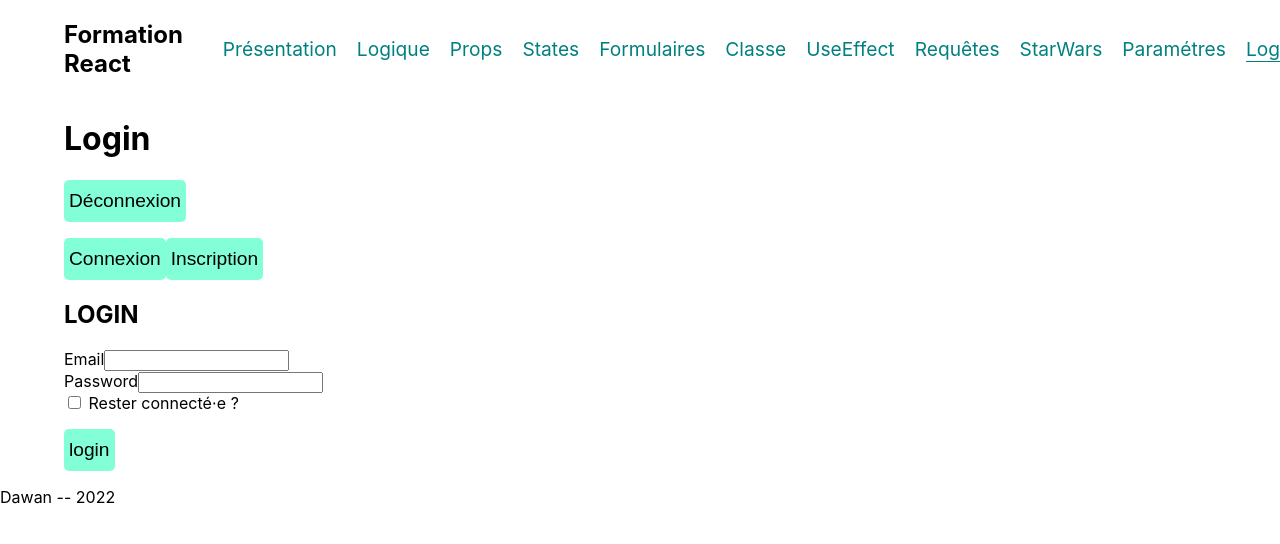
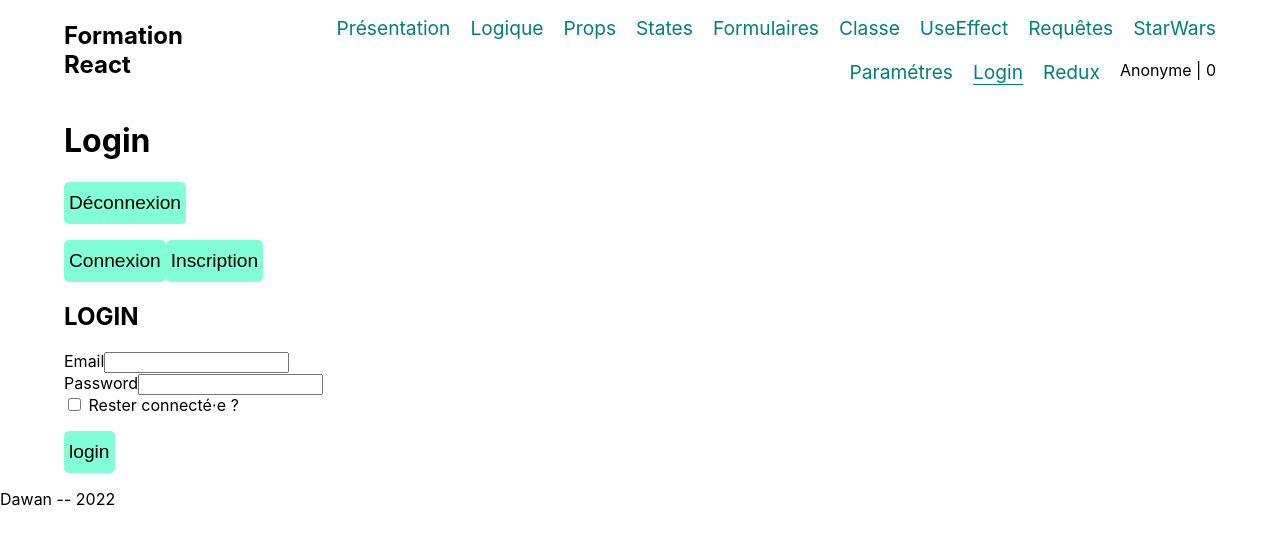
Before and after one commit to Thaisrr/react-2410, a React (Create React App) app: page /login in a window 1280 px wide. Shown: the top 544 px of the page. Built offline with nearby package versions, Linux system fonts and the light colour scheme.

Commit message:
:tada: Store : counter

```diff
--- a/db/db.json
+++ b/db/db.json
@@ -36,6 +36,11 @@
       "email": "titi@mail.fr",
       "password": "$2a$10$a186yRPggBfeLCllZh1NPuvtOII3Ozx1No6GLUedDtrtGiKlqv9mG",
       "id": 2
+    },
+    {
+      "email": "abc@mail.fr",
+      "password": "$2a$10$qc./HHxlWhQ6Oe7edQOX4e30ELVvAMI6POiiSmH9ONqlGj0.iK8OK",
+      "id": 3
     }
   ],
   "secret": {
--- a/package.json
+++ b/package.json
@@ -3,6 +3,7 @@
   "version": "0.1.0",
   "private": true,
   "dependencies": {
+    "@reduxjs/toolkit": "^1.8.6",
     "@testing-library/jest-dom": "^5.16.5",
     "@testing-library/react": "^13.4.0",
     "@testing-library/user-event": "^13.5.0",
@@ -11,6 +12,7 @@
     "react": "^18.2.0",
     "react-dom": "^18.2.0",
     "react-hook-form": "^7.38.0",
+    "react-redux": "^8.0.4",
     "react-router-dom": "^6.4.2",
     "react-scripts": "5.0.1",
     "web-vitals": "^2.1.4"
--- a/src/App.js
+++ b/src/App.js
@@ -11,17 +11,19 @@ import ClasseComponent from "./pages/ClasseComponent";
 import HookEffet from "./pages/HookEffet";
 import Requetes from "./pages/Requetes";
 import StarWars from "./pages/StarWars";
-import React from "react";
+import React, {useState} from "react";
 import {Suspense} from "react";
 import SearchBooks from "./pages/SearchBooks";
 import Login from "./pages/Login";
 import {is_logged} from "./utils/service/AuthService";
 import Secret from "./pages/Secret";
+import Redux from "./pages/Redux";
 const Parametres = React.lazy(() => import("./pages/Parametres"));
 const BookDetails = React.lazy(() => import( "./pages/BookDetails"));
 
 
 function App() {
+    const [isLogged, setLogged] = useState(is_logged())
     const ProtectedRoute = ({children}) => {
         if(is_logged()) return children;
         return <Navigate to='/login' replace/>
@@ -30,7 +32,7 @@ function App() {
   return (
     <div className="App">
         <BrowserRouter> {/* Pour indiquer à react d'utiliser le router */}
-            <Navigation/>
+            <Navigation status={isLogged}/>
             <Suspense fallback={<div>Chargement de la page...</div>}>
             <Routes> {/* a mettre à l'endroit où on souhaite que le router injecte les composants */}
                 <Route path="/" element={<Presentation/>} /> {/* Pour déclarer le chemin des composants pages */}
@@ -51,7 +53,8 @@ function App() {
                     <Route path='book/:id' element={<BookDetails/> }/>
                     <Route path='search' element={<SearchBooks/>} />
                 </Route>
-                <Route path='/login' element={<Login/>} />
+                <Route path='/login' element={<Login setLog={setLogged}/>} />
+                <Route path='/redux' element={<Redux/>} />
                 <Route path='/secret' element={
                     <ProtectedRoute>
                         <Secret/>
--- a/src/components/Navigation.js
+++ b/src/components/Navigation.js
@@ -1,7 +1,10 @@
 import {NavLink} from "react-router-dom";
 import '../style/Navigation.css';
+import {useSelector} from "react-redux";
 
-const Navigation = () => {
+const Navigation = ({status}) => {
+    const counter = useSelector(store => store?.counter.value);
+
     const links = [
         {path: '/', name: 'Présentation'},
         {path: '/logique-composant', name: 'Logique' },
@@ -13,7 +16,8 @@ const Navigation = () => {
         {path: '/requests', name: 'Requêtes'},
         {path: '/starwars', name: 'StarWars'},
         {path: '/params', name: 'Paramétres'},
-        {path: '/login', name: 'Login'}
+        {path: '/login', name: 'Login'},
+        {path: '/redux', name: 'Redux'}
     ]
 
     return (
@@ -25,6 +29,7 @@ const Navigation = () => {
                         <NavLink to={link.path} end={link.path === '/'}>{link.name}</NavLink>
                     </li>
                 ))}
+               <li>{status? 'Connecté⋅e' : 'Anonyme'}  | {counter}</li>
             </ul>
         </nav>
     )
--- a/src/index.js
+++ b/src/index.js
@@ -3,11 +3,15 @@ import ReactDOM from 'react-dom/client';
 import './index.css';
 import App from './App';
 import reportWebVitals from './reportWebVitals';
+import {Provider} from "react-redux";
+import store from "./store";
 
 const root = ReactDOM.createRoot(document.getElementById('root'));
 root.render(
   <React.StrictMode>
-    <App />
+      <Provider store={store}>
+          <App />
+      </Provider>
   </React.StrictMode>
 );
 
--- a/src/pages/HookEffet.js
+++ b/src/pages/HookEffet.js
@@ -1,14 +1,11 @@
 import {useEffect, useState} from "react";
-import logique from "./Logique";
 
 const HookEffet = () => {
     const [counter, setCounter] = useState(0);
     const [book, setBook] = useState([]);
 
 
-    const loadBooks = () => {
-        setBook(['Livre 1', 'Livre 2']);
-    }
+
 
 
     // s'effectue au montage du composant, puis à chaque mise à jour
--- a/src/pages/Login.js
+++ b/src/pages/Login.js
@@ -3,7 +3,7 @@ import {useForm} from "react-hook-form";
 import {login, logout, register as user_register} from "../utils/service/AuthService";
 import {useNavigate} from "react-router-dom";
 
-const Login = () => {
+const Login = ({setLog}) => {
 
     // Attention, ceci est de la triche
     const [state, setState] = useState('login');
@@ -22,6 +22,7 @@ const Login = () => {
             try {
                 await login(user, stay_logged);
                 console.log('Vous êtes connecté⋅e !');
+                setLog(true);
                 navigate('/secret');
             } catch {
                 alert('Mauvais identifiants')
@@ -30,7 +31,8 @@ const Login = () => {
         else {
             try {
                 await user_register(user, stay_logged);
-                console.log('Vous êtes connecté⋅e !');
+                console.log('Vous êtes connecté⋅e !')
+                setLog(true)
                 navigate('/secret');
             } catch {
                 alert(`Impossible de vous inscrire, veuillez vérifier vos données`)
--- /dev/null
+++ b/src/pages/Redux.js
@@ -0,0 +1,25 @@
+import {useDispatch, useSelector} from "react-redux";
+import {decrement, increment, incrementByAmount} from "../store/counter";
+
+const Redux = () => {
+
+    const counter = useSelector(store => store?.counter.value);
+    const modifications = useSelector(state => state?.counter.modifications);
+    const dispatch = useDispatch();
+
+    return (
+        <main>
+            <h1>Redux</h1>
+
+            <h2>Compteur</h2>
+            <p>Valeur : {counter} </p>
+            <p><small>Modifié {modifications} fois</small></p>
+            <p>
+                <button onClick={() => dispatch(increment())}>++</button>
+                <button onClick={() => dispatch(decrement())}>--</button>
+                <button onClick={() => dispatch(incrementByAmount(10))}>+10</button>
+            </p>
+        </main>
+    )
+}
+export default Redux;
--- a/src/pages/Requetes.js
+++ b/src/pages/Requetes.js
@@ -1,5 +1,4 @@
 import axios from "axios";
-import {func} from "prop-types";
 import {useEffect, useState} from "react";
 import User from "../components/User";
 
--- /dev/null
+++ b/src/store/counter.js
@@ -0,0 +1,27 @@
+import {createSlice} from "@reduxjs/toolkit";
+
+export const counter_slice = createSlice({
+    name: 'counter',
+    initialState : {
+        value: 0,
+        modifications: 0
+    },
+    reducers: {
+        increment: state => {
+            state.value++;
+            state.modifications++;
+        },
+        decrement: state => {
+            state.value--;
+            state.modifications++;
+        },
+        incrementByAmount: (state, action) => {
+            state.value += action.payload;
+            state.modifications++;
+        }
+    }
+})
+
+//export const increment = counter_slice.actions.increment;
+export const {increment, decrement, incrementByAmount} = counter_slice.actions;
+export default counter_slice.reducer;
--- /dev/null
+++ b/src/store/index.js
@@ -0,0 +1,9 @@
+import {configureStore} from "@reduxjs/toolkit";
+import counter from "./counter";
+
+const store = configureStore({
+    reducer: {
+        counter
+    }
+})
+export default store;
--- a/src/style/Navigation.css
+++ b/src/style/Navigation.css
@@ -9,6 +9,8 @@
 #Nav ul {
     list-style: none;
     display: flex;
+    flex-wrap: wrap;
+
     justify-content: flex-end;
     gap: 20px;
 }
```
Also changed, not shown: 1 other file (tests, documents, lock files or other folders).
